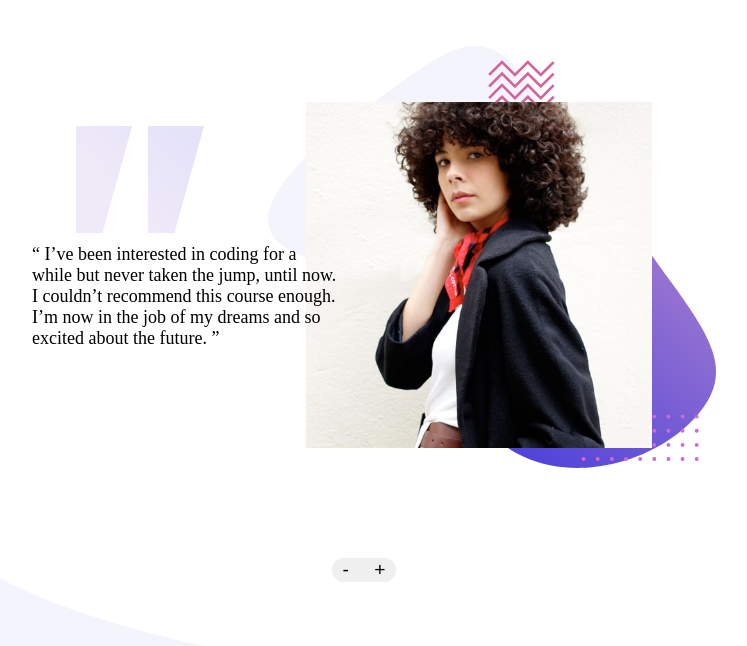
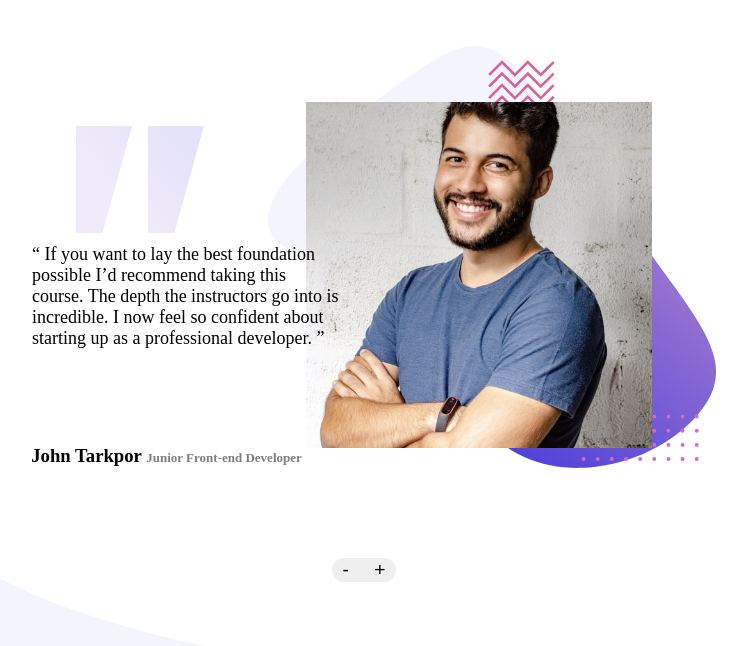
Before and after one commit to hemantmm/Coding-bootcamp, a plain HTML site: page index.html in a window 1280 px wide. Shown: the part 154-800 px from the top of the page, without its empty margins (180-927 px from the left). Drawn offline with Linux system fonts and the light colour scheme.

Commit message:
Adding Header

```diff
--- a/index.html
+++ b/index.html
@@ -15,28 +15,30 @@
   <img src="images/pattern-curve.svg" alt="" id="img2">
   <img src="images/pattern-quotes.svg" alt="" id="img3">
 
-  <div id="images">
+  <!-- <div id="images">
     <img src="images/image-tanya.jpg" alt="" id="image1">
-
   <p>
   “ I’ve been interested in coding for a while but never taken the jump, until now.
   I couldn’t recommend this course enough. I’m now in the job of my dreams and so
   excited about the future. ”
 </p>
+<h3>Tanya Sinclair
+  <span>UX Engineer</span></h3>
+</div> -->
 
-<button id="add">- +</button>
-</div>
+<div id="images">
+  <img src="images/image-john.jpg" alt="" id="image1">
+<p>
+  “ If you want to lay the best foundation possible I’d recommend taking this course.
+  The depth the instructors go into is incredible. I now feel so confident about
+  starting up as a professional developer. ”
+</p>
+<h3>John Tarkpor
+  <span>Junior Front-end Developer</span></h3>
 </div>
 
-  <!-- Tanya Sinclair
-  UX Engineer -->
-
-  <!-- “ If you want to lay the best foundation possible I’d recommend taking this course.
-  The depth the instructors go into is incredible. I now feel so confident about
-  starting up as a professional developer. ” -->
-
-  <!-- John Tarkpor
-  Junior Front-end Developer -->
+</div>
+<button id="add">- +</button>
 
   <!-- <div class="attribution">
     Challenge by <a href="https://www.frontendmentor.io?ref=challenge" target="_blank">Frontend Mentor</a>.
--- a/style.css
+++ b/style.css
@@ -49,6 +49,19 @@ body
     left: 15%;
 }
 
+#images h3
+{
+    position: absolute;
+    bottom: 20%;
+    left: 16.5%;
+}
+
+#images h3 span
+{
+    font-size: small;
+    opacity: .5;
+}
+
 #add
 {
     position: absolute;
```
